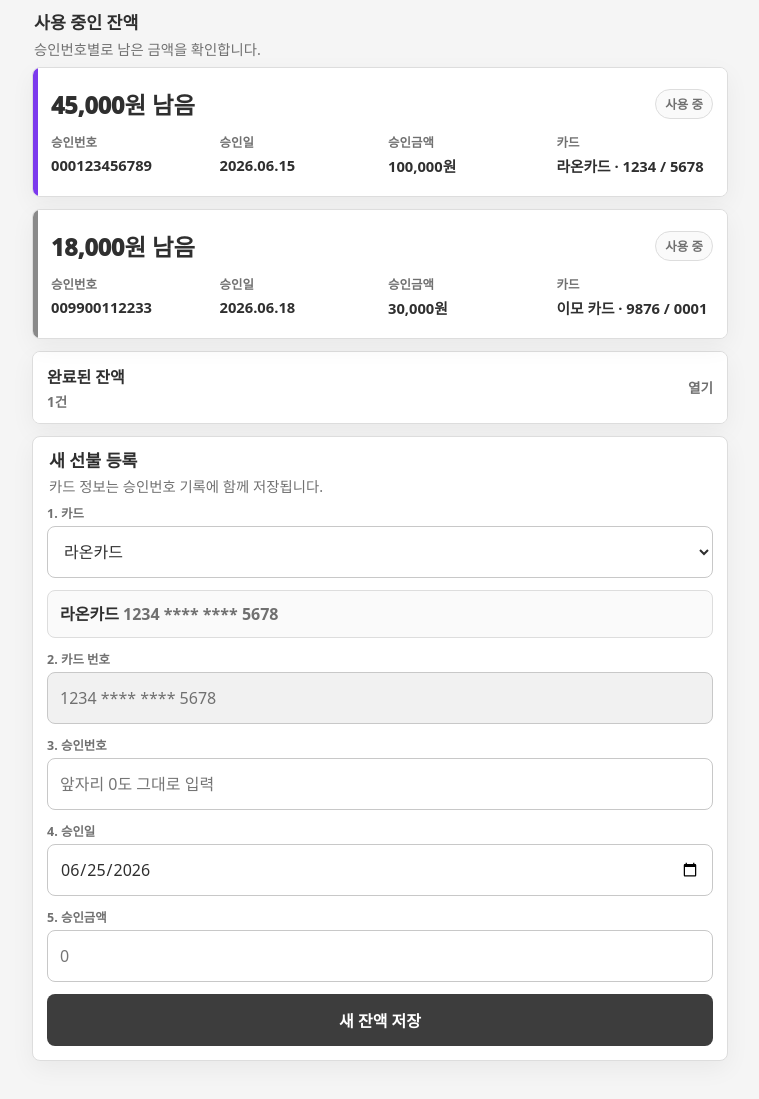
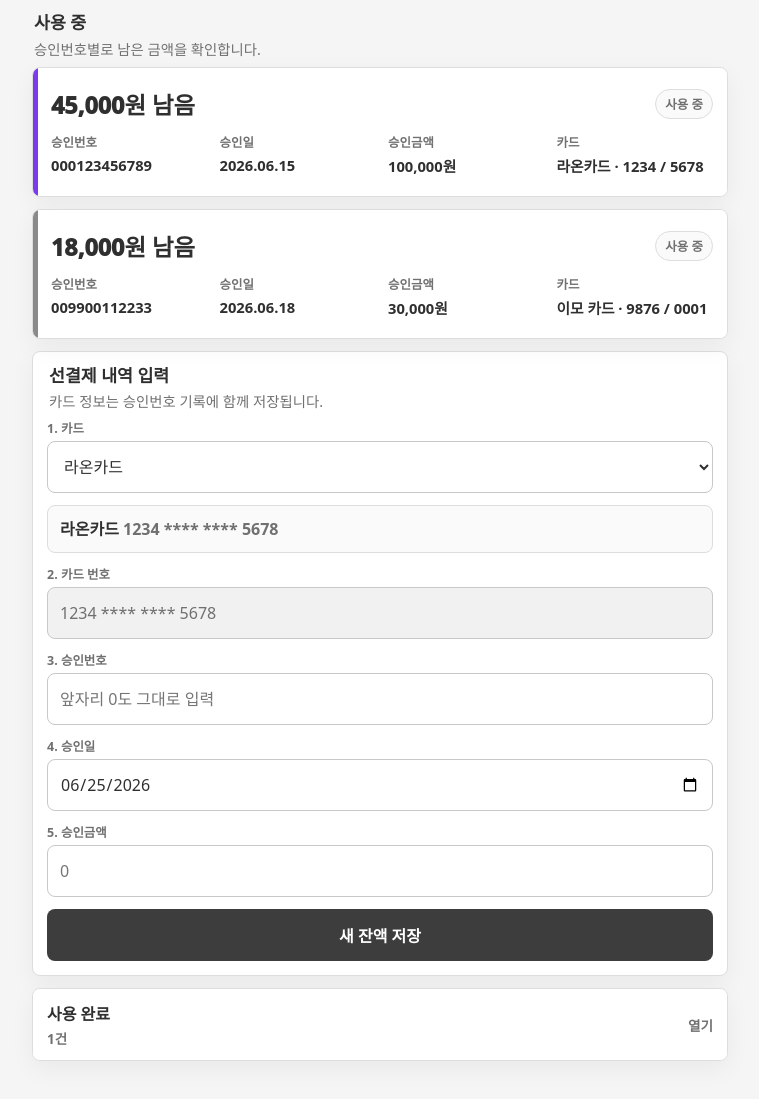
Before and after one commit to mworkroom/pnb-tracker, a plain HTML site: page index.html in a window 1280 px wide. Shown: the part 87-1186 px from the top of the page, without its empty margins (260-1019 px from the left). Drawn offline with Linux system fonts and the light colour scheme.

Commit message:
Update index.html

```diff
--- a/index.html
+++ b/index.html
@@ -25,33 +25,17 @@
         <section class="balance-section" aria-labelledby="activeTitle">
           <div class="section-heading">
             <div>
-              <h2 id="activeTitle">사용 중인 잔액</h2>
+              <h2 id="activeTitle">사용 중</h2>
               <p>승인번호별로 남은 금액을 확인합니다.</p>
             </div>
           </div>
           <div id="activeList" class="balance-list"></div>
         </section>
 
-        <section class="completed-section" aria-labelledby="completedTitle">
-          <button
-            id="completedToggle"
-            class="completed-toggle"
-            type="button"
-            aria-expanded="false"
-          >
-            <span>
-              <strong id="completedTitle">완료된 잔액</strong>
-              <small id="completedSummary">0건</small>
-            </span>
-            <span class="toggle-mark" aria-hidden="true">열기</span>
-          </button>
-          <div id="completedList" class="balance-list completed-list" hidden></div>
-        </section>
-
         <section class="new-panel" aria-labelledby="newTitle">
           <div class="section-heading">
             <div>
-              <h2 id="newTitle">새 선불 등록</h2>
+              <h2 id="newTitle">선결제 내역 입력</h2>
               <p>카드 정보는 승인번호 기록에 함께 저장됩니다.</p>
             </div>
           </div>
@@ -139,6 +123,25 @@
             <button class="primary-button" type="submit">새 잔액 저장</button>
           </form>
         </section>
+
+		        <section class="completed-section" aria-labelledby="completedTitle">
+          <button
+            id="completedToggle"
+            class="completed-toggle"
+            type="button"
+            aria-expanded="false"
+          >
+            <span>
+              <strong id="completedTitle">사용 완료</strong>
+              <small id="completedSummary">0건</small>
+            </span>
+            <span class="toggle-mark" aria-hidden="true">열기</span>
+          </button>
+          <div id="completedList" class="balance-list completed-list" hidden></div>
+        </section>
+
+
+
       </main>
     </div>
 
```
